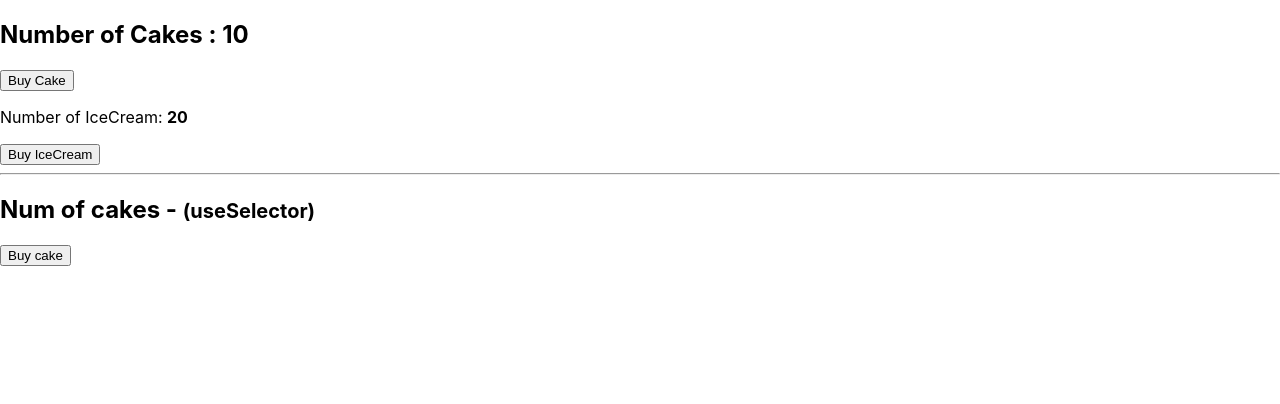
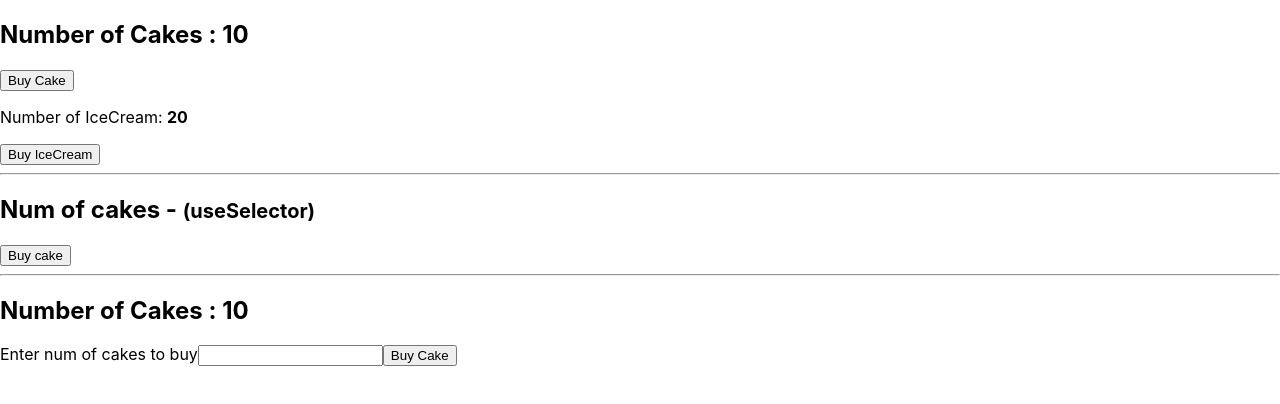
Before and after one commit to David-mwendwa/react-redux-d1, a React (Create React App) app: page / in a window 1280 px wide. Shown: the top 404 px of the page. Built offline with nearby package versions, Linux system fonts and the light colour scheme.

Commit message:
use action payload on app

```diff
--- a/package.json
+++ b/package.json
@@ -13,6 +13,7 @@
     "redux": "^4.1.2",
     "redux-devtools-extension": "^2.13.9",
     "redux-logger": "^3.0.6",
+    "redux-thunk": "^2.4.1",
     "web-vitals": "^2.1.4"
   },
   "scripts": {
--- a/src/App.js
+++ b/src/App.js
@@ -3,6 +3,7 @@
 import CakeContainer from './components/CakeContainer';
 import HooksCakeContainer from './components/HooksCakeContainer';
 import IceCreamContainer from './components/IceCreamContainer';
+import NewCakeContainer from './components/NewCakeContainer';
 
 function App() {
   return (
@@ -12,6 +13,8 @@
         <IceCreamContainer />
         <hr />
         <HooksCakeContainer />
+        <hr/>
+        <NewCakeContainer/>
       </div>
     </Provider>
   );
--- /dev/null
+++ b/src/components/NewCakeContainer.js
@@ -0,0 +1,33 @@
+import React, { useState } from 'react';
+import { connect } from 'react-redux';
+import { buyCake } from '../redux';
+
+const NewCakeContainer = (props) => {
+  const [number, setNumber] = useState();
+  return (
+    <div>
+      <h2>Number of Cakes : {props.numOfCakes}</h2>
+      <label htmlFor="number">Enter num of cakes to buy</label>
+      <input
+        type='text'
+        value={number}
+        onChange={(e) => setNumber(e.target.value)}
+      />
+      <button onClick={() => props.buyCake(number)}>Buy {number} Cake</button>
+    </div>
+  );
+};
+
+const mapStateToProps = (state) => {
+  return {
+    numOfCakes: state.cake.numOfCakes,
+  };
+};
+
+const mapDispatchToProps = (dispatch) => {
+  return {
+    buyCake: (number) => dispatch(buyCake(number)),
+  };
+};
+
+export default connect(mapStateToProps, mapDispatchToProps)(NewCakeContainer);
--- a/src/redux/cakes/cakeActions.js
+++ b/src/redux/cakes/cakeActions.js
@@ -1,7 +1,8 @@
 import { BUY_CAKE } from './cakeTypes';
 
-export const buyCake = () => {
+export const buyCake = (number = 1) => {
   return {
     type: BUY_CAKE,
+    payload: number,
   };
 };
--- a/src/redux/cakes/cakeReducer.js
+++ b/src/redux/cakes/cakeReducer.js
@@ -9,7 +9,7 @@
     case BUY_CAKE:
       return {
         ...state,
-        numOfCakes: state.numOfCakes - 1,
+        numOfCakes: state.numOfCakes - action.payload,
       };
 
     default:
```
Also changed, not shown: 1 other file (tests, documents, lock files or other folders).
